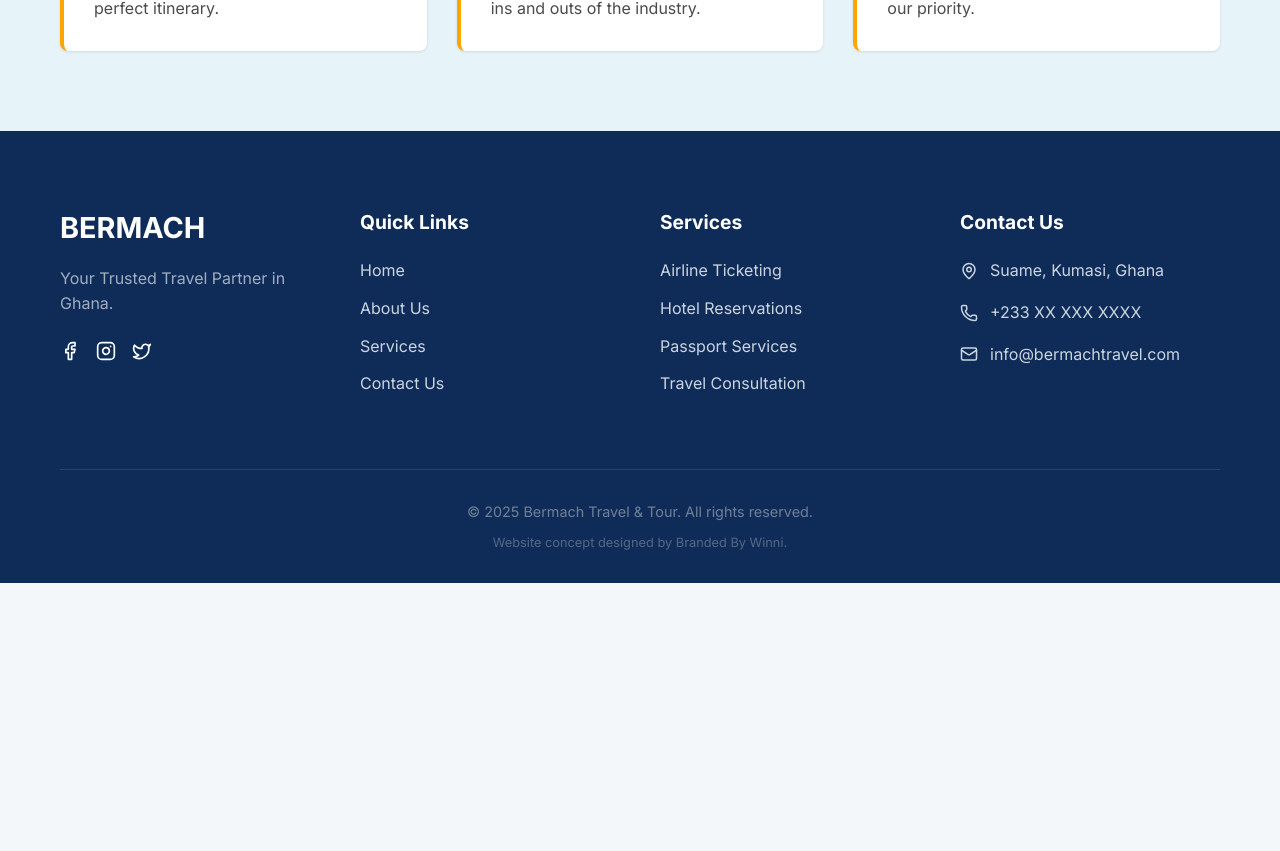
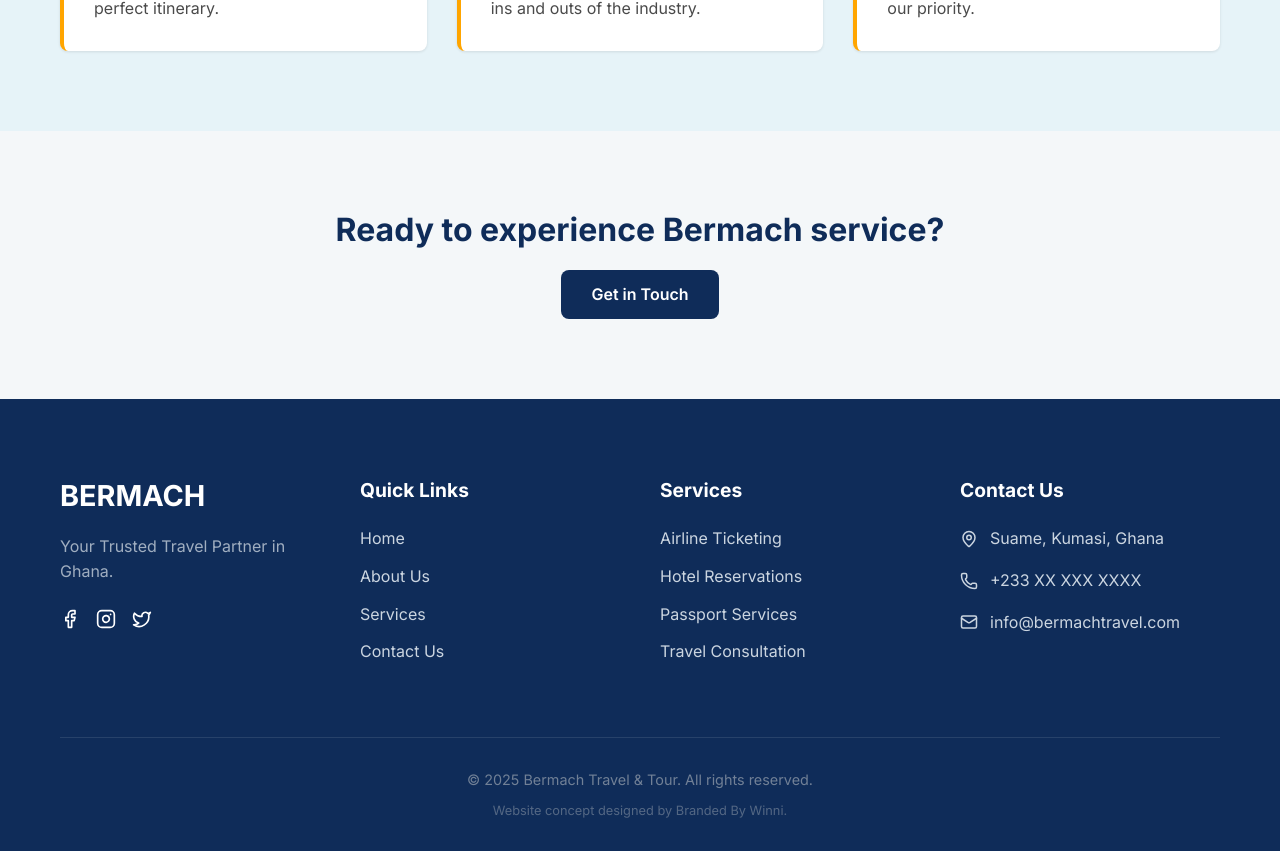
Before and after one commit to winnidebz1/bermachservices, a React (Vite) app: page /about in a window 1280 px wide. Shown: the part 1380-2231 px from the top of the page. Before the commit the page ends 1963 px from the top, so only its background shows below. Built offline with nearby package versions, Linux system fonts and the light colour scheme.

Commit message:
Enhance navigation with CTAs

```diff
--- a/src/pages/About.tsx
+++ b/src/pages/About.tsx
@@ -1,3 +1,4 @@
+import { Link } from 'react-router-dom';
 import './About.css';
 import aboutTeamImg from '../assets/about_team.png';
 
@@ -52,6 +53,15 @@ const About = () => {
                     </div>
                 </div>
             </section>
+
+            <section className="section" style={{ textAlign: 'center' }}>
+                <div className="container">
+                    <h2 style={{ fontSize: '2rem', marginBottom: '20px', color: 'var(--primary-color)' }}>Ready to experience Bermach service?</h2>
+                    <Link to="/contact" className="btn btn-primary" style={{ padding: '12px 30px' }}>
+                        Get in Touch
+                    </Link>
+                </div>
+            </section>
         </div>
     );
 };
--- a/src/pages/WhyChooseUs.tsx
+++ b/src/pages/WhyChooseUs.tsx
@@ -1,3 +1,4 @@
+import { Link } from 'react-router-dom';
 import { Award, Globe, Tag, Heart, ShieldCheck } from 'lucide-react';
 import './WhyChooseUs.css';
 
@@ -45,7 +46,10 @@ const WhyChooseUs = () => {
                     </div>
 
                     <div className="highlight-section">
-                        <h2>“We handle all the details with expertise — so you can travel with peace of mind.”</h2>
+                        <h2 style={{ marginBottom: '30px' }}>“We handle all the details with expertise — so you can travel with peace of mind.”</h2>
+                        <Link to="/contact" className="btn btn-outline" style={{ borderColor: 'white', color: 'white', marginTop: '20px' }}>
+                            Start Your Journey
+                        </Link>
                     </div>
                 </div>
             </section>
```
